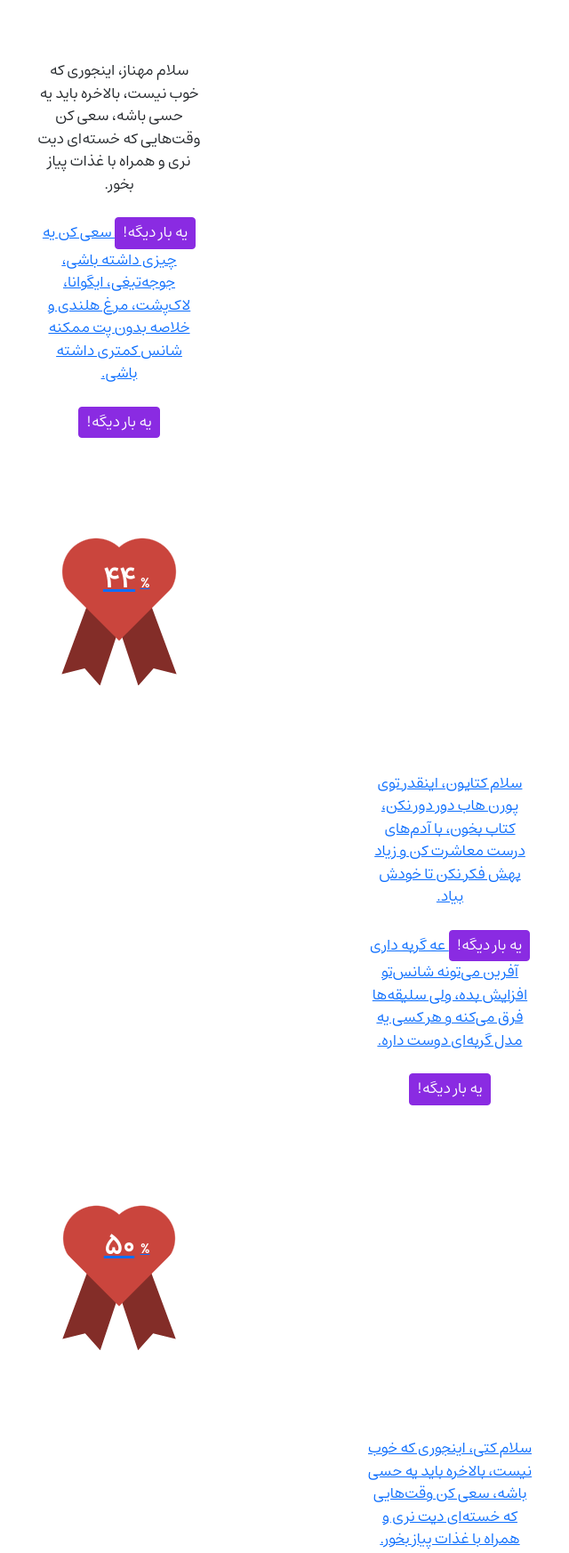
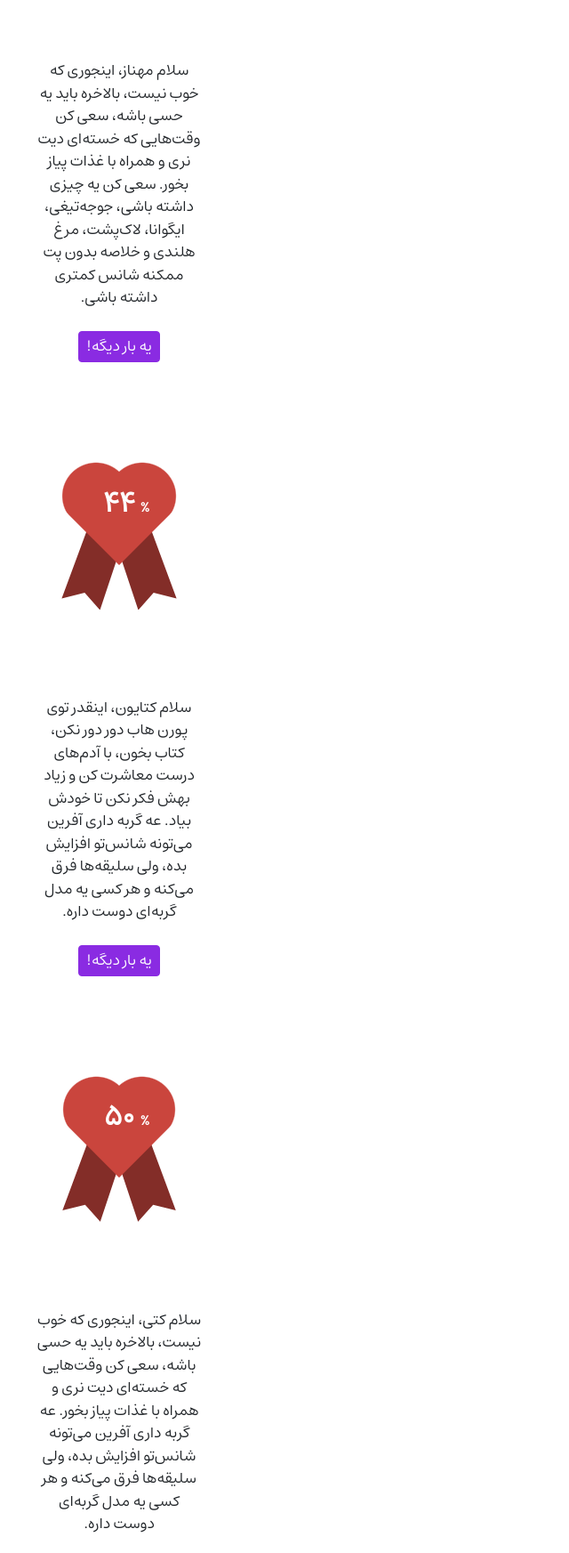
Before and after one commit to wordesigner/daterate, a Django app: template beta/templates/beta/result.html in a window 1280 px wide. Shown: the part 306-2051 px from the top of the page at 89% size, without its empty margins (506-1146 px from the left). Run offline with Django 5.2, Linux system fonts and the light colour scheme; the template is opened without the code that fills it: values that come from a table or form of the project are taken from there, others are empty; data comes from the database, SQL or seed files in the repository; some libraries are stand-ins or nearby versions; some web fonts are replaced.

Commit message:
Add files via upload

```diff
--- a/beta/templates/beta/result.html
+++ b/beta/templates/beta/result.html
@@ -41,50 +41,36 @@
                     {{ user.name }}،
                     {% if user.net < 20000000 %}
                         درسته پول خوشبختی نمیاره، ولی برای اینکه شانس‌تو ببری بالاتر، یه کمی بیشتر پول جمع کن!
-                        <br>
-                            <a href="{% url 'datedata' %}" target="_self">
-                        <button>یه بار دیگه!</button>
-                    </a>
+
                     {% endif %}
                     {% if user.ex > 10 and user.net > 20000000 %}
                         شما این اواخر خیلی دیت رفتی، یه کمی بین دیت‌هات فاصله بنداز، خودش پیدا میشه.
-                        <br>
-                            <a href="{% url 'datedata' %}" target="_self">
-                        <button>یه بار دیگه!</button>
+
                     {% endif %}
                     {% if user.sex == '1' and user.ex < 10 and user.net > 20000000 %}
                         از همون اول دنبال سکس باشی، شانسی برای دیت موفق نداری... بذار زمان درستش اتفاق بیفته.
-                        <br>
-                            <a href="{% url 'datedata' %}" target="_self">
-                        <button>یه بار دیگه!</button>
+
                         {% elif user.sex == '2' and user.ex < 10 and user.net > 20000000 %}
                         اینقدر توی پورن هاب دور دور نکن، کتاب بخون، با آدم‌های درست معاشرت کن و زیاد بهش فکر نکن تا خودش بیاد.
-                        <br>
-                            <a href="{% url 'datedata' %}" target="_self">
-                        <button>یه بار دیگه!</button>
+
                         {% elif user.sex == '3' and user.ex < 10 and user.net > 20000000 %}
                         اینجوری که خوب نیست، بالاخره باید یه حسی باشه، سعی کن وقت‌هایی که خسته‌ای دیت نری و همراه با غذات پیاز بخور.
-                        <br>
-                            <a href="{% url 'datedata' %}" target="_self">
-                        <button>یه بار دیگه!</button>
+
                     {% endif %}
                     {% if user.pet == 'c' and user.ex < 10 and user.net > 20000000 %}
                         عه گربه داری آفرین می‌تونه شانس‌تو افزایش بده، ولی سلیقه‌ها فرق می‌کنه و هر کسی یه مدل گربه‌ای دوست داره.
-                        <br>
-                            <a href="{% url 'datedata' %}" target="_self">
-                        <button>یه بار دیگه!</button>
+
                         {% elif user.pet == 'd' and user.ex < 10 and user.net > 20000000 %}
                         عه سگ داری آفرین می‌تونه شانس‌تو افزایش بده، ولی سلیقه‌ها فرق می‌کنه و هر کسی یه مدل سگی دوست داره.
-                        <br>
-                            <a href="{% url 'datedata' %}" target="_self">
-                        <button>یه بار دیگه!</button>
+
                         {% elif user.pet == 'no' and user.ex < 10 and user.net > 20000000 %}
                         سعی کن یه چیزی داشته باشی، جوجه‌تیغی، ایگوانا، لاک‌پشت، مرغ هلندی و خلاصه بدون پت ممکنه شانس کمتری داشته باشی.
-                        <br>
-                            <a href="{% url 'datedata' %}" target="_self">
-                        <button>یه بار دیگه!</button>
+
                     {% endif %}
-
+                    <br>
+                        <a href="{% url 'datedata' %}" target="_self">
+                            <button>یه بار دیگه!</button>
+                        </a>
                 </div>
 
         </div>
```
